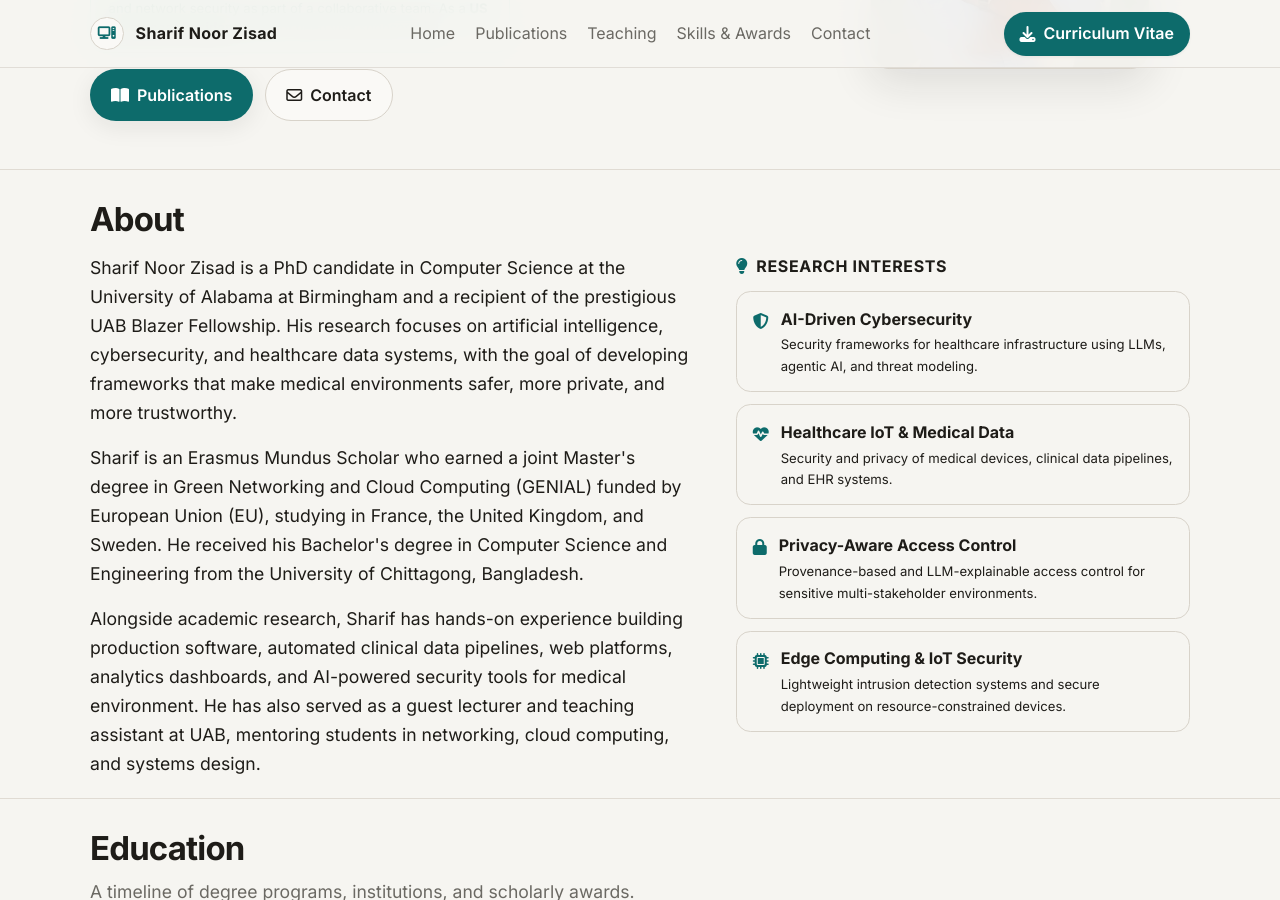
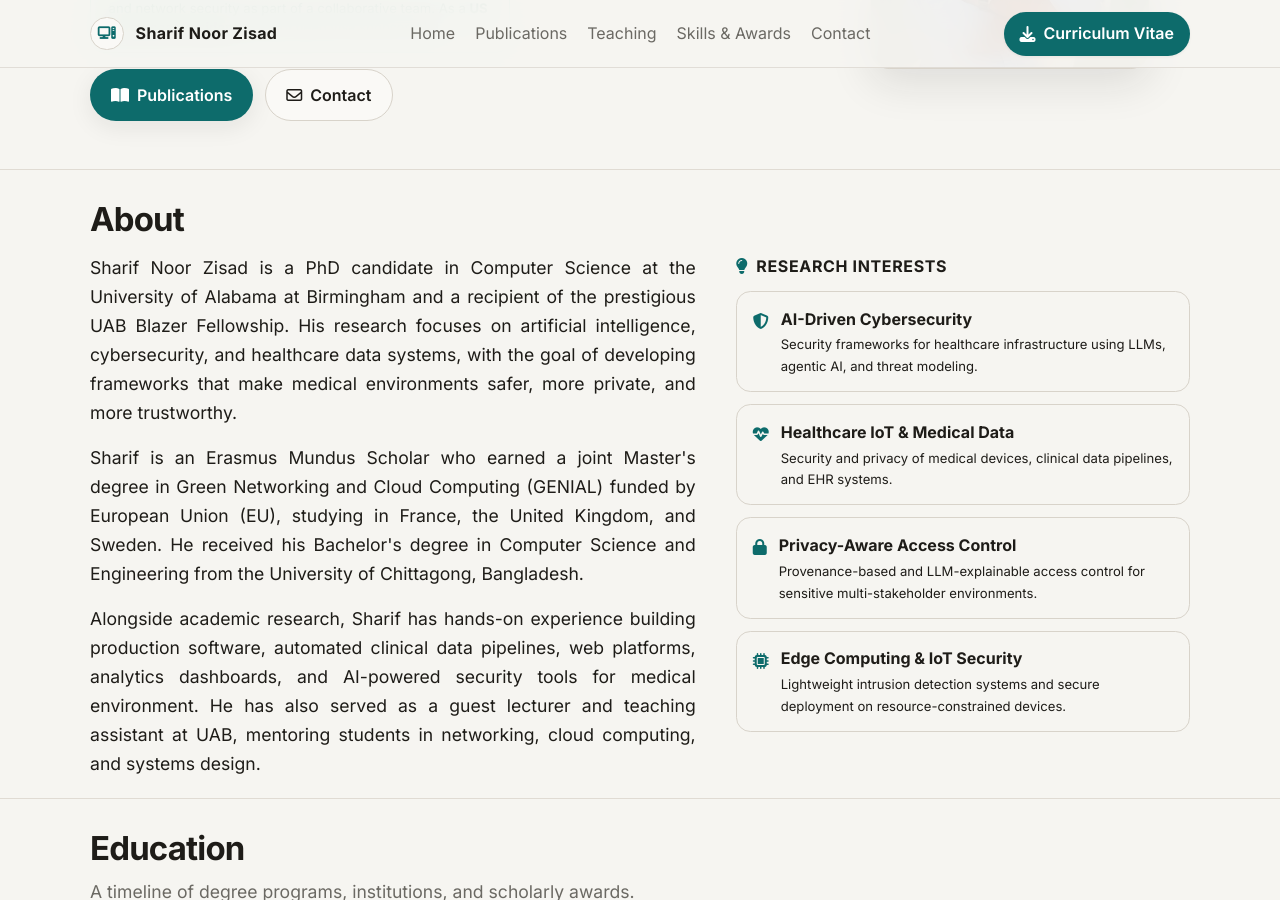
Before and after one commit to snzisad/snzisad.github.io, a Jekyll site: the page built from index.html, in a window 1280 px wide and 900 px high, scrolled down 450 px. Built offline with Jekyll 4.4.1, drawn with Linux system fonts in a browser that asks for light colours; some web fonts are replaced; comment, search, counter and statistics services are not loaded.

Commit message:
css changed

```diff
--- a/index.html
+++ b/index.html
@@ -92,7 +92,7 @@ layout: default
       <h2>About</h2>
     </div>
     <div class="about-grid">
-      <div class="about-text">
+      <div class="about-text" style="text-align: justify;">
         <p> Sharif Noor Zisad is a PhD candidate in Computer Science at the University of Alabama at Birmingham and a recipient of the prestigious UAB Blazer Fellowship. His research focuses on artificial intelligence, cybersecurity, and healthcare data systems, with the goal of developing frameworks that make medical environments safer, more private, and more trustworthy. </p>
         <p> Sharif is an Erasmus Mundus Scholar who earned a joint Master's degree in Green Networking and Cloud Computing (GENIAL) funded by European Union (EU), studying in France, the United Kingdom, and Sweden. He received his Bachelor's degree in Computer Science and Engineering from the University of Chittagong, Bangladesh. </p>
         <p> Alongside academic research, Sharif has hands-on experience building production software, automated clinical data pipelines, web platforms, analytics dashboards, and AI-powered security tools for medical environment. He has also served as a guest lecturer and teaching assistant at UAB, mentoring students in networking, cloud computing, and systems design. </p>
```
